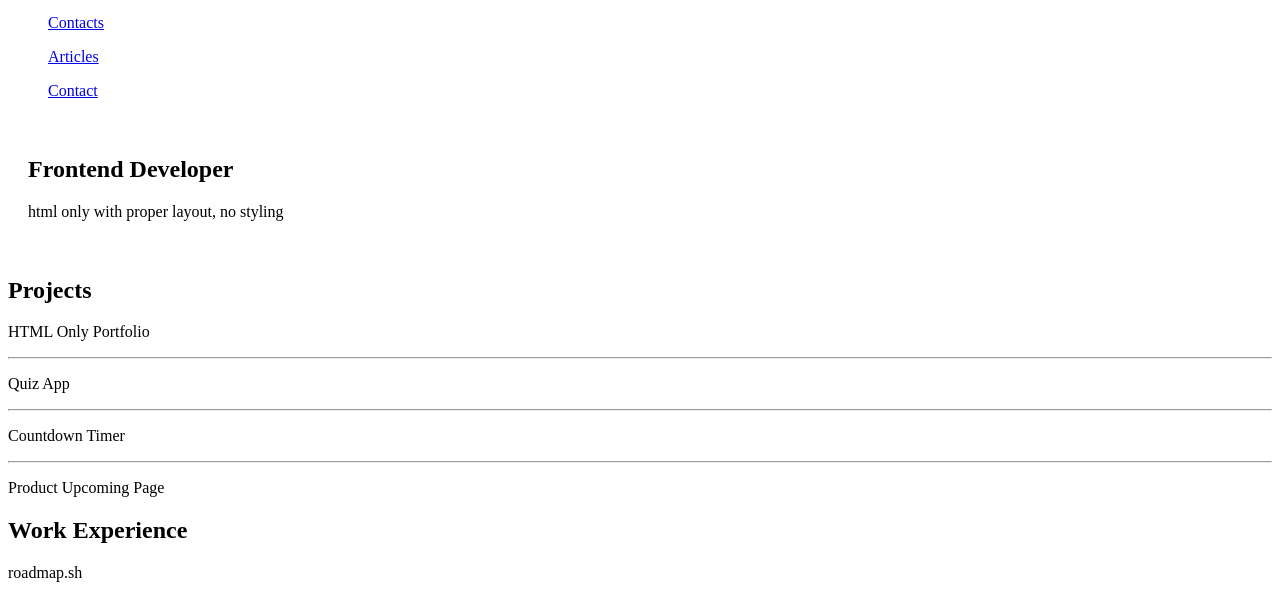
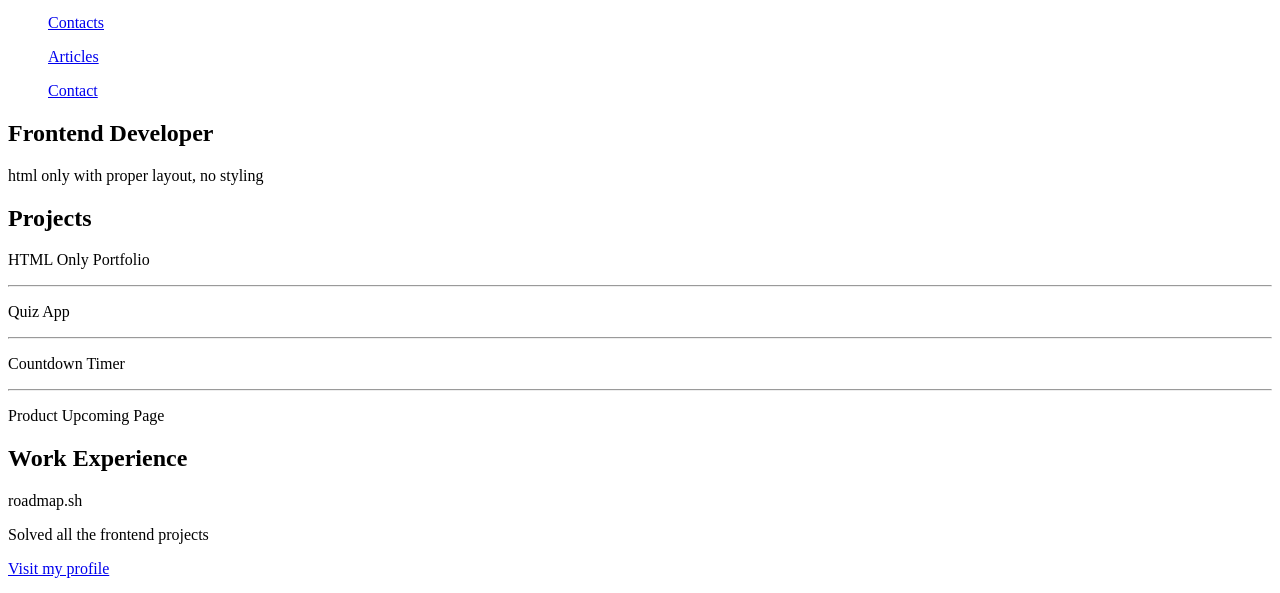
Before and after one commit to Chanandeler/Static-Html-only-portfolio-Design, a plain HTML site: page Only Html Website/index.html in a window 1280 px wide. Shown: the part 169-762 px from the top of the page. Drawn offline with Linux system fonts and the light colour scheme.

Commit message:
Update index.html

```diff
--- a/Only Html Website/index.html
+++ b/Only Html Website/index.html
@@ -27,7 +27,7 @@
 
     <main>
 
-        <section class="hero" style="padding: 20px;">
+        <section class="hero">
             <h1>Frontend Developer</h1>
             <p>html only with proper layout, no styling</p>
         </section>
```
